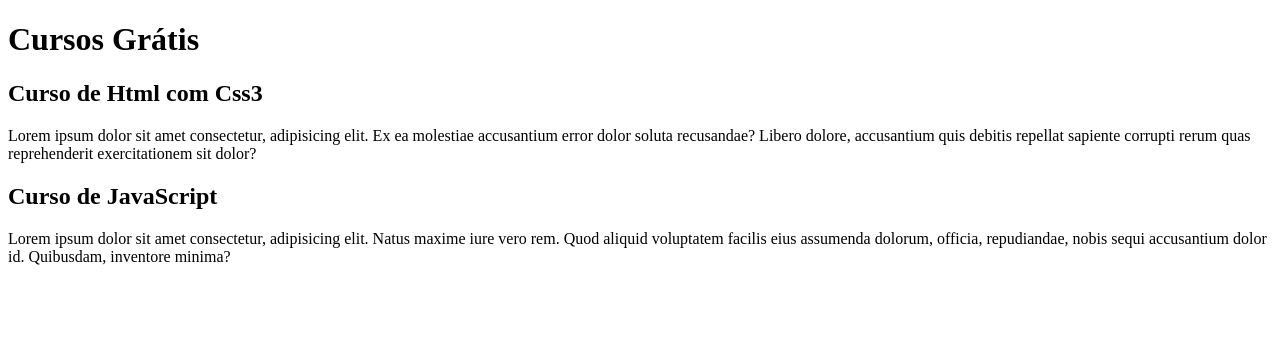
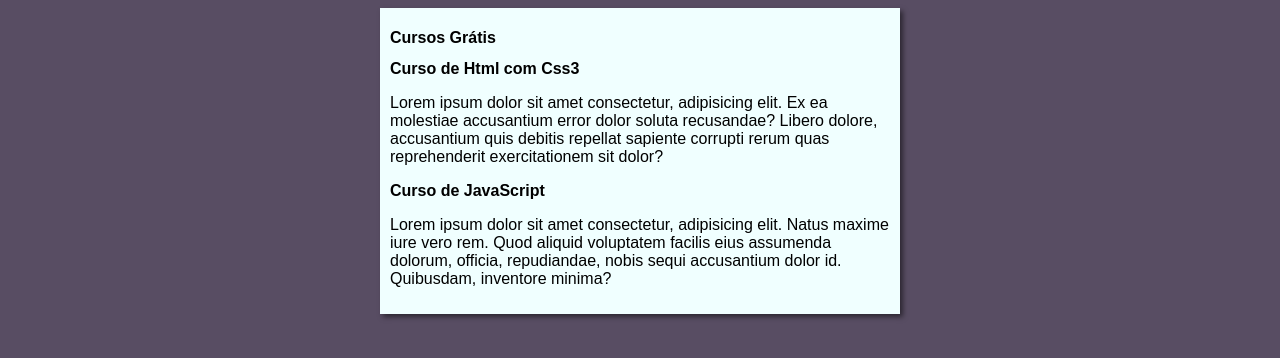
Before and after one commit to abraaosantos801/Projeto-SiteII, a plain HTML site: page index.html in a window 1280 px wide. Drawn offline with Linux system fonts and the light colour scheme.

Commit message:
teste 2 gpt

```diff
--- a/index.html
+++ b/index.html
@@ -4,7 +4,7 @@
     <meta charset="UTF-8">
     <meta name="viewport" content="width=device-width, initial-scale=1.0">
     <title>Curso em Vídeo</title>
-    <link rel="stylsheet" href="estilos/style.css">
+    <link rel="stylesheet" href="estilos/style.css">
 </head>
 <body>
    <main>
```
